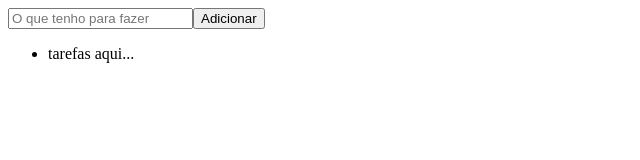
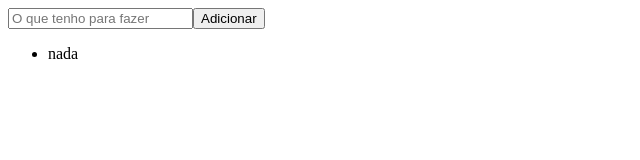
Before and after one commit to 011Jorge/to-do-list, a React (Vite) app: page / in a window 1280 px wide. Shown: the top 160 px of the page, without its empty margins (0-640 px from the left). Built offline with nearby package versions, Linux system fonts and the light colour scheme.

Commit message:
:white_check_mark: test: changing data with useState hooks

```diff
--- a/src/App.jsx
+++ b/src/App.jsx
@@ -1,8 +1,12 @@
-import React from "react";
+import React, { useState } from "react";
+
+import { v4 as uuid } from "uuid";
 
 function App() {
+  const [list, setList] = useState([{ id: uuid(), task: "nada" }]);
+
   function writingTask(e) {
-    console.log(e.target.value);
+    setList([{ id: uuid(), task: e.target.value }]);
   }
 
   function addTask() {
@@ -14,7 +18,9 @@ function App() {
       <input onChange={writingTask} placeholder="O que tenho para fazer" />
       <button onClick={addTask}>Adicionar</button>
       <ul>
-        <li>tarefas aqui...</li>
+        {list.map((item) => (
+          <li key={item.id}>{item.task}</li>
+        ))}
       </ul>
     </div>
   );
```
